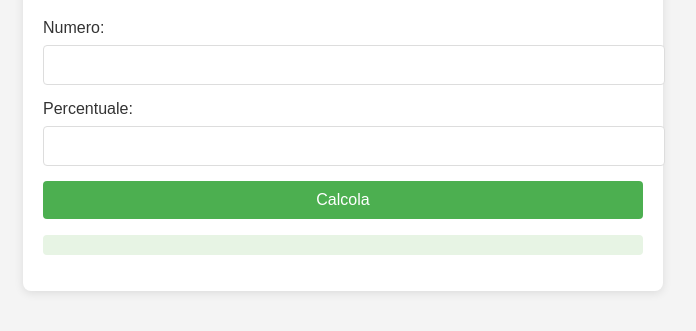
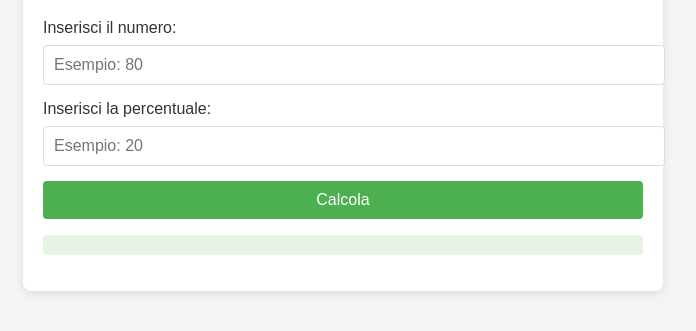
Before and after one commit to XmilordX/p-calc, a plain HTML site: page index.html in a window 1280 px wide. Shown: the part 101-432 px from the top of the page, without its empty margins (297-993 px from the left). Drawn offline with Linux system fonts and the light colour scheme.

Commit message:
Update index.html

```diff
--- a/index.html
+++ b/index.html
@@ -76,10 +76,10 @@
 <body>
     <div class="container">
         <h1>Calcola la Percentuale</h1>
-        <label for="numero">Numero:</label>
-        <input type="number" id="numero" required>
-        <label for="percentuale">Percentuale:</label>
-        <input type="number" id="percentuale" required>
+        <label for="numero">Inserisci il numero:</label>
+        <input type="number" id="numero" placeholder="Esempio: 80" required>
+        <label for="percentuale">Inserisci la percentuale:</label>
+        <input type="number" id="percentuale" placeholder="Esempio: 20" required>
         <button onclick="calcolaPercentuale()">Calcola</button>
         <pre id="risultato"></pre>
     </div>
```
